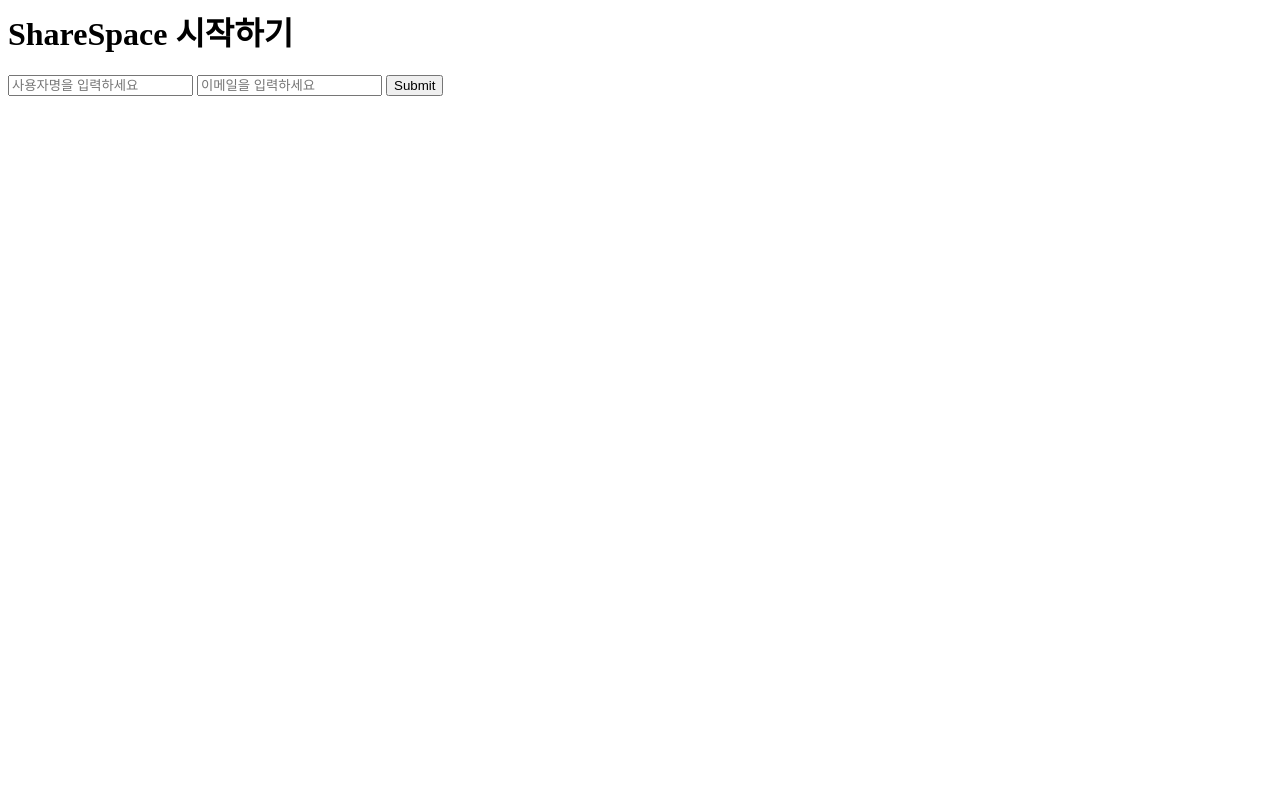
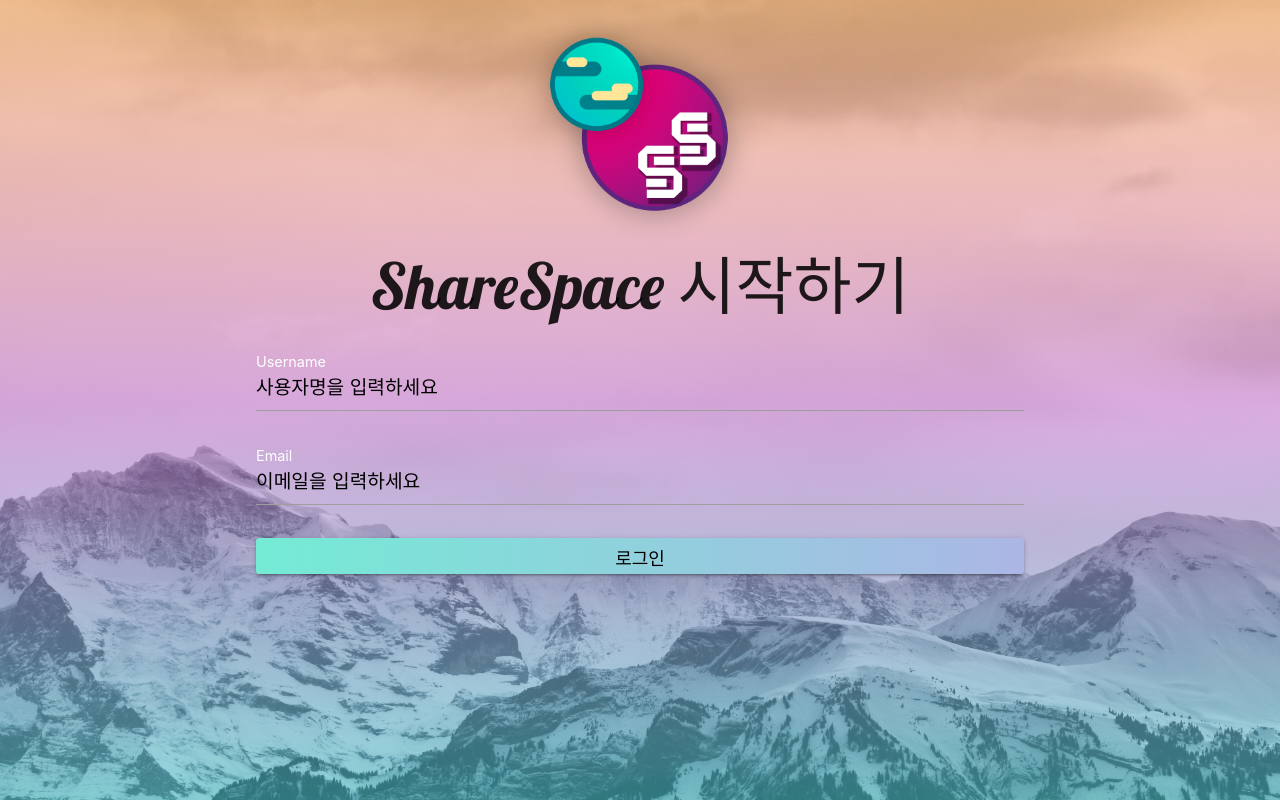
Before and after one commit to Share-Space/SHARESPACE-Server, a Flask app: page / in a window 1280 px wide. Run offline with Flask 2, Linux system fonts and the light colour scheme.

Commit message:
Frontend : login.html

```diff
--- a/app.py
+++ b/app.py
@@ -12,8 +12,12 @@
 @app.route('/login', methods=['POST'])
 def login():
     if request.method == 'POST':
-        session['username'] = request.form.get('username')
-        session['email'] = request.form.get('email')
+        username = request.form.get('username')
+        email = request.form.get('email')
+        if (not username) or (not email):
+            return render_template('login.html')
+        session['username'] = username
+        session['email'] = email
         session['logged_in'] = True
         return redirect(url_for('home'))
     else:
@@ -22,7 +26,7 @@
 @app.route('/logout')
 def logout():
     session['logged_in'] = False
-    return home()
+    return redirect(url_for('home'))
 
 @app.errorhandler(404)
 def page_not_found(e): # error handler for 404
--- a/templates/base.html
+++ b/templates/base.html
@@ -5,7 +5,7 @@
       position: relative;
       width: 100%;
       height: 100%;
-      background: url("{{ url_for('static', filename='background.jpg') }}") center center no-repeat;
+      background: url("{{ url_for('static', filename='background.jpg') }}") center center;
       background-size: cover;
     }
     </style>
--- a/templates/login.html
+++ b/templates/login.html
@@ -1,6 +1,53 @@
-<h1>ShareSpace 시작하기</h1>
-<form action="/login" method="POST">
-    <input type="text" name="username" placeholder="사용자명을 입력하세요">
-    <input type="text" name="email" placeholder="이메일을 입력하세요">
-    <input type="submit" name="시작하기">
-</form>
+{% extends 'base.html' %}
+
+{% block page_content %}
+<style>
+    .input-field>label {
+        font-size: 120%;
+        color: #FFFFFF;
+    }
+    ::placeholder {
+        font-size: 120%;
+        color: #000000;
+        opacity: 1;
+    }
+
+    :-ms-input-placeholder {
+        font-size: 120%;
+        color: #000000;
+    }
+
+    ::-ms-input-placeholder {
+        font-size: 120%;
+        color: #000000;
+    }
+</style>
+<div class="logo">
+    <img src="{{ url_for('static', filename='logo.png') }}"
+    width="20%" style="max-width:100%; max-height:100%;"/>
+</div>
+<h1 style="margin: 0; margin-bottom: 20px; text-align: center; font-family: 'Lobster', cursive;">ShareSpace 시작하기</h1>
+<div style="display:flex;
+justify-content:center;
+align-items:center;">
+    <form class="col s12" action="/login" method="POST" class="row" style="width: 60%; ">
+        <div class="row" style="margin-top: 10px; margin-bottom: 10px;">
+            <div class="input-field col s12">
+                <input id="username" type="text" name="username"
+                placeholder="사용자명을 입력하세요" class="validate">
+                <label for="username">Username</label>
+            </div>
+        </div>
+        <div class="row" style="margin-bottom: 10px;">
+            <div class="input-field col s12">
+                <input id="email" type="email" name="email"
+                placeholder="이메일을 입력하세요" class="validate">
+                <label for="email">Email</label>
+            </div>
+        </div>
+        <input type="submit" value="로그인" class="waves-effect waves-light btn"
+        style="padding: 10px; text-align: center; width: 100%;
+        background: linear-gradient(to right, #74EBD5, #ACB6E5); font-size: 120%;"/>
+    </form>
+</div>
+{% endblock %}
```
Also changed, not shown: templates/index.html (+5 -5 lines).
